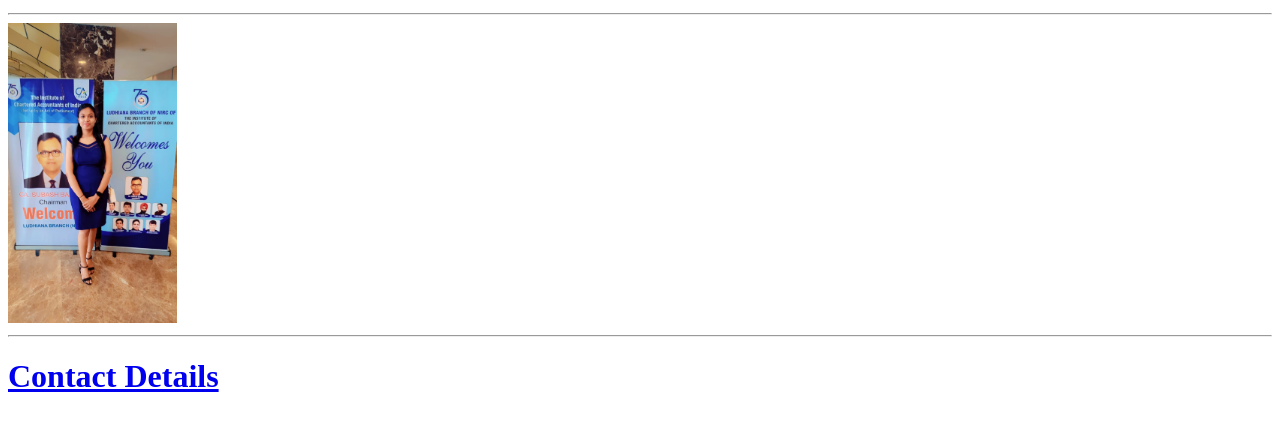
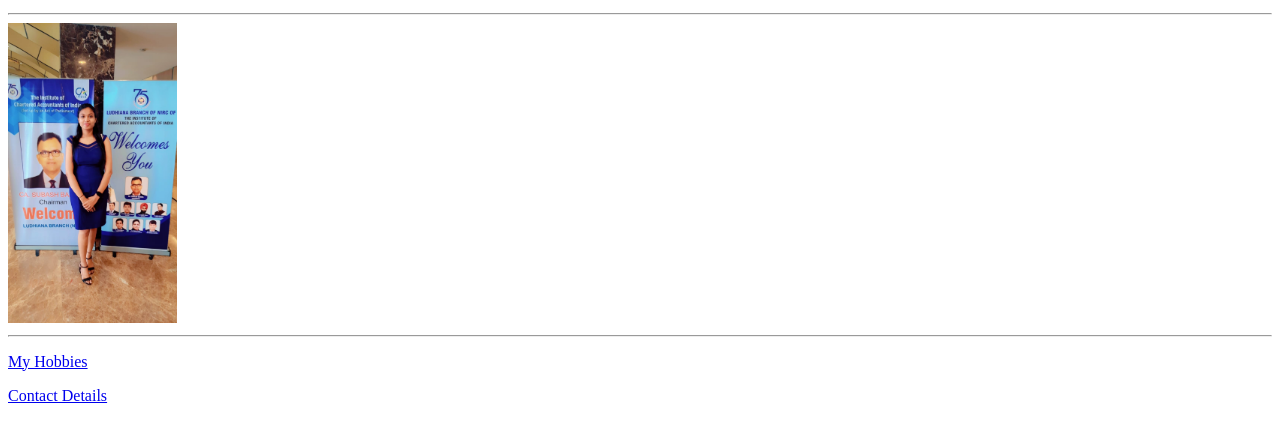
Before and after one commit to Purva0504/Capstone-project1, a plain HTML site: page index.html in a window 1280 px wide. Shown: the part 395-816 px from the top of the page. Drawn offline with Linux system fonts and the light colour scheme.

Commit message:
Add files via upload

```diff
--- a/index.html
+++ b/index.html
@@ -18,6 +18,12 @@
         <hr/>
         <img src="./Purva's image.jpg " height="300"  alt ="purva" />
         <hr/>
-        <h1><a href="./contact.html">Contact Details</a></h1>
+
+        <footer>
+           <p><a href="./hobbies.html">My Hobbies</a></p>
+           <p> <a href="./contact.html">Contact Details</a></p>
+
+
+        </footer>
     </body>
 </head>
```
Also changed, not shown: hobbies.html (added, +1 -0 lines), ss2.png (added).
